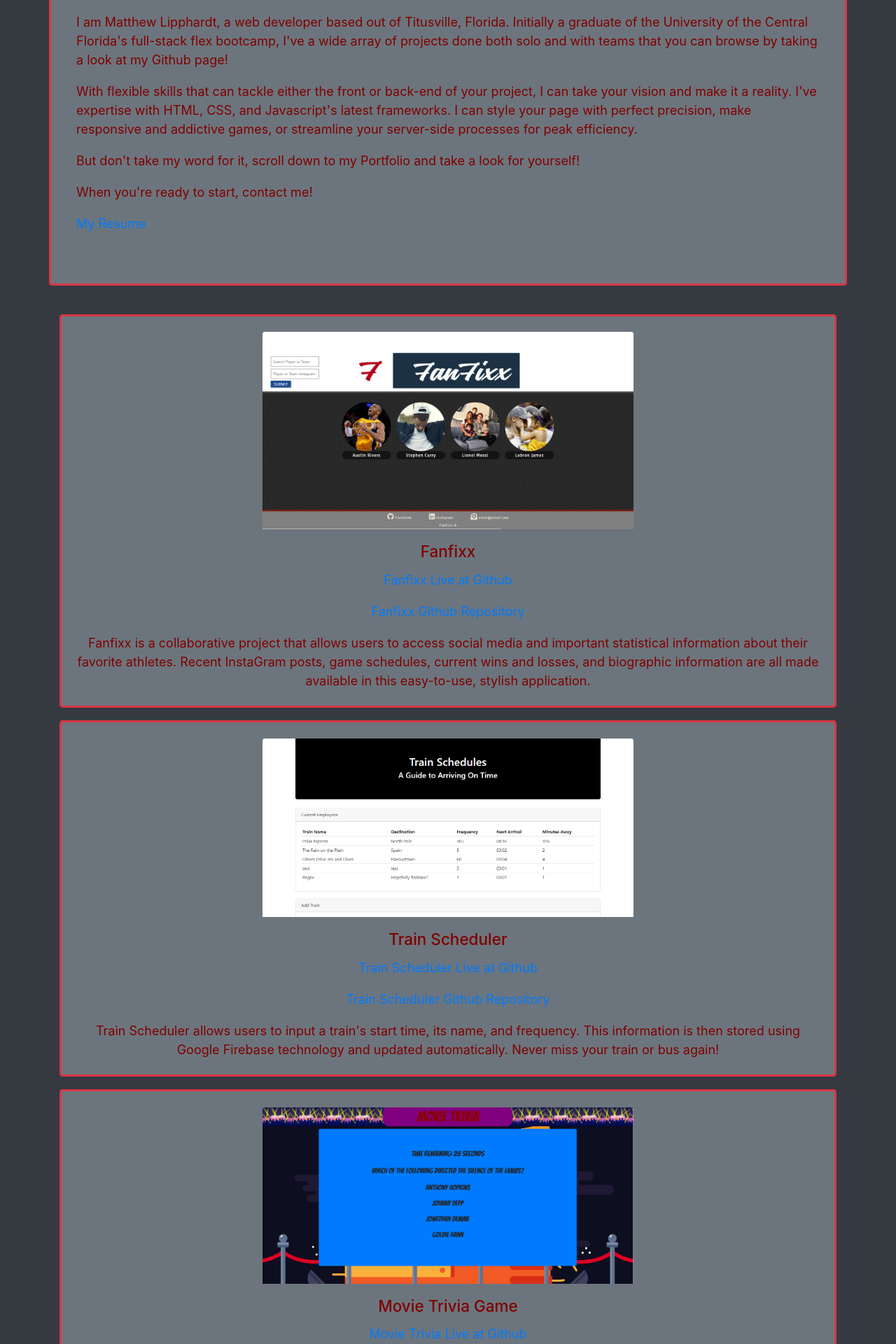
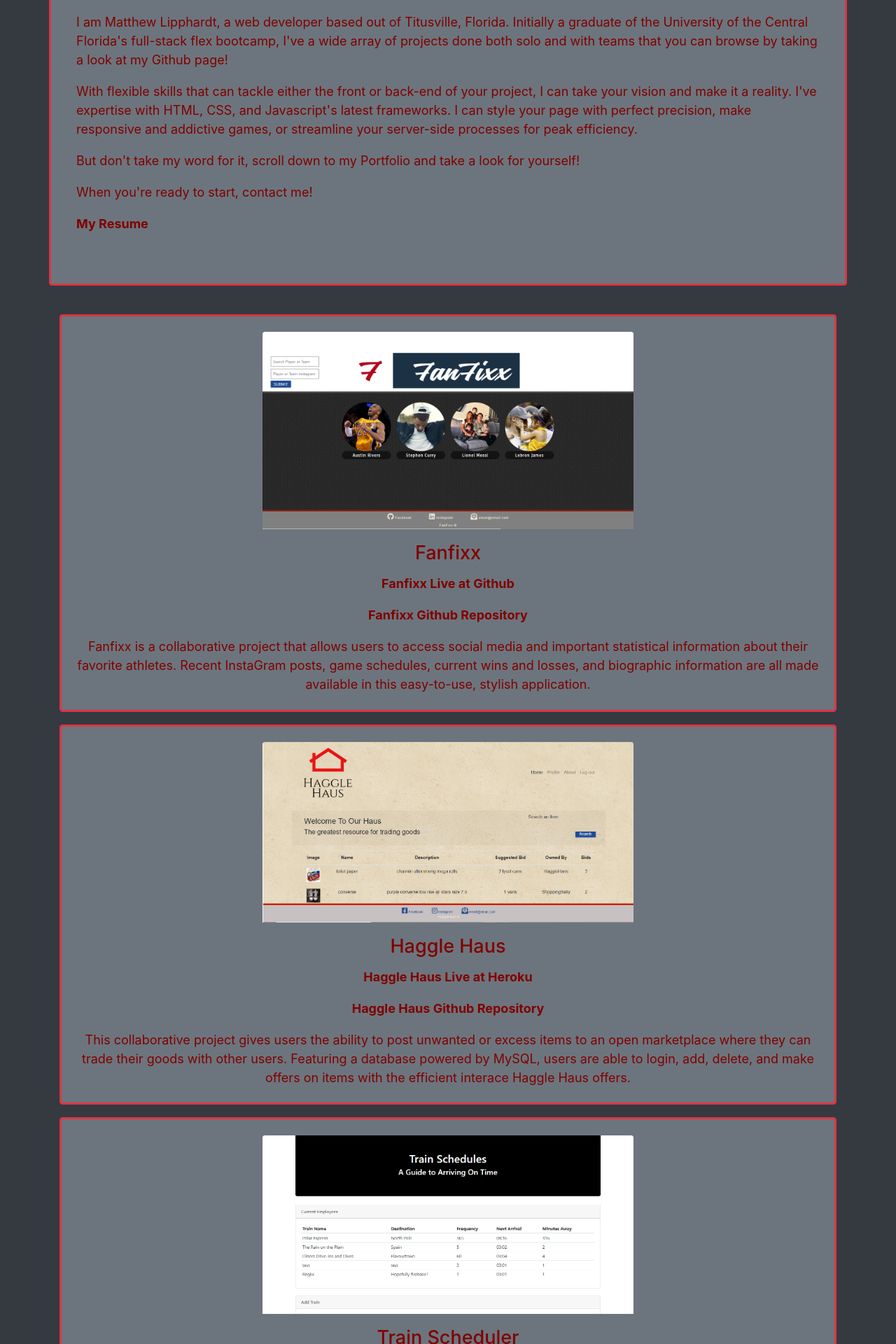
Before and after one commit to Mlipphardt/Portfolio-legacy, a PHP site: page /index.html in a window 1280 px wide. Shown: the part 920-2840 px from the top of the page at 70% size. Run offline with PHP 8.4, Linux system fonts and the light colour scheme.

Commit message:
Portfolio updated with latest project, link text recolored

```diff
--- a/assets/css/style.css
+++ b/assets/css/style.css
@@ -1,13 +1,18 @@
-*{
+* {
   color: maroon;
   font-size: large;
 }
 
-html{
+a {
+  color: maroon;
+  font-weight: bold;
+}
+
+html {
   min-height: 100%;
 }
 
-#banner{
+#banner {
   background: url("../images/matthewlipphardtbackground.jpg");
   height: 100vh;
   position: static;
@@ -19,7 +24,7 @@ html{
   align-items: flex-end;
 }
 
-.border{
+.border {
   border-width: 3px !important;
 }
 
@@ -36,7 +41,7 @@ footer {
   border-top: 2px solid maroon;
 }
 
-#name{
+#name {
   font-weight: bolder;
 }
 
--- a/index.html
+++ b/index.html
@@ -1,137 +1,246 @@
 <!DOCTYPE html>
 <html lang="en">
   <head>
-    <meta charset="UTF-8">
-    <meta name="viewport" content="width=device-width, initial-scale=1.0">
+    <meta charset="UTF-8" />
+    <meta name="viewport" content="width=device-width, initial-scale=1.0" />
     <!-- Bootstrap link -->
-    <link rel="stylesheet" href="https://stackpath.bootstrapcdn.com/bootstrap/4.1.3/css/bootstrap.min.css" integrity="sha384-MCw98/SFnGE8fJT3GXwEOngsV7Zt27NXFoaoApmYm81iuXoPkFOJwJ8ERdknLPMO" crossorigin="anonymous">
+    <link
+      rel="stylesheet"
+      href="https://stackpath.bootstrapcdn.com/bootstrap/4.1.3/css/bootstrap.min.css"
+      integrity="sha384-MCw98/SFnGE8fJT3GXwEOngsV7Zt27NXFoaoApmYm81iuXoPkFOJwJ8ERdknLPMO"
+      crossorigin="anonymous"
+    />
     <!-- Jquery link -->
-    <script src="https://code.jquery.com/jquery-3.4.1.min.js" integrity="sha256-CSXorXvZcTkaix6Yvo6HppcZGetbYMGWSFlBw8HfCJo="crossorigin="anonymous"></script>
+    <script
+      src="https://code.jquery.com/jquery-3.4.1.min.js"
+      integrity="sha256-CSXorXvZcTkaix6Yvo6HppcZGetbYMGWSFlBw8HfCJo="
+      crossorigin="anonymous"
+    ></script>
     <!-- Fade in for content -->
     <script src="./assets/javascript/fadein.js"></script>
     <!-- CSS Stylesheet -->
-    <link rel="stylesheet" href="./assets/css/style.css">
+    <link rel="stylesheet" href="./assets/css/style.css" />
 
     <title>Matthew Lipphardt | Web Developer</title>
-
   </head>
 
   <body>
-
-    <div id = "banner">
-        <div id = "namewrapper" class = "text-center bg-secondary border border-danger rounded p-2 m-2">
-            <h1 id = "name" class="display-4">Matthew Lipphardt</h1>
-            <h2 id = "name" class = "display-5">Web Developer</h2>
+    <div id="banner">
+      <div
+        id="namewrapper"
+        class="text-center bg-secondary border border-danger rounded p-2 m-2"
+      >
+        <h1 id="name" class="display-4">Matthew Lipphardt</h1>
+        <h2 id="name" class="display-5">Web Developer</h2>
       </div>
     </div>
 
-    <div class = "bg-dark">
-        <div class = "container">
+    <div class="bg-dark">
+      <div class="container">
+        <!-- Bio -->
+        <div class="row">
+          <div
+            class="col-md-12 jumbotron mx-auto mt-3 bg-secondary border border-danger rounded"
+          >
+            <p>
+              Are you looking for the chance to expand your brand, release a
+              killer app, or share your vision with the world? Then let's talk.
+            </p>
 
-            <!-- Bio -->
-            <div class = "row">
+            <p>
+              I am Matthew Lipphardt, a web developer based out of Titusville,
+              Florida. Initially a graduate of the University of the Central
+              Florida's full-stack flex bootcamp, I've a wide array of projects
+              done both solo and with teams that you can browse by taking a look
+              at my Github page!
+            </p>
 
-                <div class = "col-md-12 jumbotron mx-auto mt-3 bg-secondary border border-danger rounded">
+            <p>
+              With flexible skills that can tackle either the front or back-end
+              of your project, I can take your vision and make it a reality.
+              I've expertise with HTML, CSS, and Javascript's latest frameworks.
+              I can style your page with perfect precision, make responsive and
+              addictive games, or streamline your server-side processes for peak
+              efficiency.
+            </p>
 
-                    <p>Are you looking for the chance to expand your brand, release a killer app, or share your vision with the world? Then let's talk. </p>
-
-                    <p>I am Matthew Lipphardt, a web developer based out of Titusville, Florida. Initially a graduate of the University of the Central Florida's full-stack flex bootcamp, I've a wide array of projects done both solo and with teams that you can browse by taking a look at my Github page! </p>
-
-                    <p>With flexible skills that can tackle either the front or back-end of your project, I can take your vision and make it a reality. I've expertise with HTML, CSS, and Javascript's latest frameworks. I can style your page with perfect precision, make responsive and addictive games, or streamline your server-side processes for peak efficiency. </p>
-
-                    <p>But don't take my word for it, scroll down to my Portfolio and take a look for yourself!</p>
+            <p>
+              But don't take my word for it, scroll down to my Portfolio and
+              take a look for yourself!
+            </p>
 
             <p>When you're ready to start, contact me!</p>
 
             <a href="./assets/images/Matthew Lipphardt Resume.pdf">My Resume</a>
-
-
-
           </div>
-
         </div>
 
         <!-- Portfolio  -->
-            <div class = "row my-1">
-                <div class = "col-md-12">
-                    <div class="card bg-secondary text-center border border-danger rounded">
+        <div class="row my-1">
+          <div class="col-md-12">
+            <div
+              class="card bg-secondary text-center border border-danger rounded"
+            >
               <div class="card-body">
-                            <img class="card-img-top w-50 h-50" src="./assets/images/fanfixx.png" alt="Card image cap">
-                            <h5 class = "card-title mt-3"> Fanfixx </h5>
-                            <p class = "card-text"><a href="https://www.Mlipphardt.github.io/Fanfixx">Fanfixx Live at Github</a></p>
-                            <p class = "card-text"><a href="https://www.github.com/Mlipphardt/Fanfixx">Fanfixx Github Repository</a></p>
-                            <p class="card-text">Fanfixx is a collaborative project that allows users to access social media and important statistical information about their favorite athletes. Recent InstaGram posts, game schedules, current wins and losses, and biographic information are all made available in this easy-to-use, stylish application.</p>
+                <img
+                  class="card-img-top w-50 h-50"
+                  src="./assets/images/fanfixx.png"
+                  alt="Card image cap"
+                />
+                <h4 class="card-title mt-3">Fanfixx</h4>
+                <p class="card-text">
+                  <a href="https://www.Mlipphardt.github.io/Fanfixx"
+                    >Fanfixx Live at Github</a
+                  >
+                </p>
+                <p class="card-text">
+                  <a href="https://www.github.com/Mlipphardt/Fanfixx"
+                    >Fanfixx Github Repository</a
+                  >
+                </p>
+                <p class="card-text">
+                  Fanfixx is a collaborative project that allows users to access
+                  social media and important statistical information about their
+                  favorite athletes. Recent InstaGram posts, game schedules,
+                  current wins and losses, and biographic information are all
+                  made available in this easy-to-use, stylish application.
+                </p>
               </div>
             </div>
           </div>
         </div>
 
-            <div class = "row my-3">
-                <div class = "col-md-12">
-                    <div class="card bg-secondary text-center border border-danger rounded">
+        <div class="row my-3">
+          <div class="col-md-12">
+            <div
+              class="card bg-secondary text-center border border-danger rounded"
+            >
               <div class="card-body">
-                            <img class="card-img-top w-50 h-50" src="./assets/images/trainscheduler.png" alt="Card image cap">
-                            <h5 class = "card-title mt-3"> Train Scheduler </h5>
-                            <p class = "card-text"><a href="https://www.Mlipphardt.github.io/Train-Scheduler">Train Scheduler Live at Github</a></p>
-                            <p class = "card-text"><a href="https://www.github.com/Mlipphardt/Train-Scheduler">Train Scheduler Github Repository</a></p>
-                            <p class="card-text">Train Scheduler allows users to input a train's start time, its name, and frequency. This information is then stored using Google Firebase technology and updated automatically. Never miss your train or bus again!</p>
+                <img
+                  class="card-img-top w-50 h-50"
+                  src="./assets/images/hagglehaus.png"
+                  alt="Card image cap"
+                />
+                <h4 class="card-title mt-3">Haggle Haus</h4>
+                <p class="card-text">
+                  <a href="https://haggle-haus.herokuapp.com/"
+                    >Haggle Haus Live at Heroku</a
+                  >
+                </p>
+                <p class="card-text">
+                  <a href="https://github.com/cgrady3/Haggle-Haus"
+                    >Haggle Haus Github Repository</a
+                  >
+                </p>
+                <p class="card-text">
+                  This collaborative project gives users the ability to post
+                  unwanted or excess items to an open marketplace where they can
+                  trade their goods with other users. Featuring a database
+                  powered by MySQL, users are able to login, add, delete, and
+                  make offers on items with the efficient interace Haggle Haus
+                  offers.
+                </p>
               </div>
             </div>
           </div>
         </div>
 
-            <div class = "row my-3">
-                <div class = "col-md-12">
-                    <div class="card bg-secondary text-center border border-danger rounded">
+        <div class="row my-3">
+          <div class="col-md-12">
+            <div
+              class="card bg-secondary text-center border border-danger rounded"
+            >
               <div class="card-body">
-                            <img class="card-img-top w-50 h-50" src="./assets/images/MovieTrivia.png" alt="Card image cap">
-                            <h5 class = "card-title mt-3"> Movie Trivia Game </h5>
-                            <p class = "card-text"><a href="https://www.Mlipphardt.github.io/TriviaGame">Movie Trivia Live at Github</a></p>
-                            <p class = "card-text"><a href="https://www.github.com/Mlipphardt/TriviaGame">Movie Trivia Github Repository</a></p>
-                            <p class="card-text">This timed quiz challenges users on their knowledge of Hollwood trivia! Rendered in a stylish frame, this quiz demonstrates the use of time and interval functions and is also able to reset without reloading the page.</p>
+                <img
+                  class="card-img-top w-50 h-50"
+                  src="./assets/images/trainscheduler.png"
+                  alt="Card image cap"
+                />
+                <h4 class="card-title mt-3">Train Scheduler</h4>
+                <p class="card-text">
+                  <a href="https://www.Mlipphardt.github.io/Train-Scheduler"
+                    >Train Scheduler Live at Github</a
+                  >
+                </p>
+                <p class="card-text">
+                  <a href="https://www.github.com/Mlipphardt/Train-Scheduler"
+                    >Train Scheduler Github Repository</a
+                  >
+                </p>
+                <p class="card-text">
+                  Train Scheduler allows users to input a train's start time,
+                  its name, and frequency. This information is then stored using
+                  Google Firebase technology and updated automatically. Never
+                  miss your train or bus again!
+                </p>
               </div>
             </div>
           </div>
         </div>
 
         <!-- Contact Form -->
-            <div class = "row mt-5">
-                <div class = "col-md-12 jumbotron bg-secondary border border-danger rounded">
+        <div class="row mt-5">
+          <div
+            class="col-md-12 jumbotron bg-secondary border border-danger rounded"
+          >
             <h1 class="display-4">Contact Me</h1>
-                    <ul class = "links">
-                        <li>Github: <a href="https://www.github.com/Mlipphardt">Mlipphardt</a></li>
-                        <li>Linkedin: <a href="https://www.linkedin.com/in/matthew-lipphardt-8b2356135/">Matthew Lipphardt</a></li>
+            <ul class="links">
+              <li>
+                Github:
+                <a href="https://www.github.com/Mlipphardt">Mlipphardt</a>
+              </li>
+              <li>
+                Linkedin:
+                <a
+                  href="https://www.linkedin.com/in/matthew-lipphardt-8b2356135/"
+                  >Matthew Lipphardt</a
+                >
+              </li>
             </ul>
-                    <form action = "https://formspree.io/xvoaylbe" method = "post">
+            <form action="https://formspree.io/xvoaylbe" method="post">
               <div class="form-group">
                 <label for="email">Email address</label>
-                        <input type="email" class="form-control" name = "_replyto" id="email" placeholder="name@example.com">
+                <input
+                  type="email"
+                  class="form-control"
+                  name="_replyto"
+                  id="email"
+                  placeholder="name@example.com"
+                />
               </div>
               <div class="form-group">
                 <label for="message">Send me a message!</label>
-                            <textarea class="form-control" name = "message" id="message" rows="3"></textarea>
+                <textarea
+                  class="form-control"
+                  name="message"
+                  id="message"
+                  rows="3"
+                ></textarea>
               </div>
               <button type="submit" class="btn btn-primary">Submit</button>
-
             </form>
-
           </div>
         </div>
-
       </div>
     </div>
     <footer>
       <div class="links">
         <span mb-1>
           <a href="./assets/images/Matthew Lipphardt Resume.pdf">Resume | </a>
-            <a href="https://www.github.com/Mlipphardt">Mlipphardt on Github | </a>
-            <a href="https://www.linkedin.com/in/matthew-lipphardt-8b2356135/">LinkedIn | </a>
+          <a href="https://www.github.com/Mlipphardt"
+            >Mlipphardt on Github |
+          </a>
+          <a href="https://www.linkedin.com/in/matthew-lipphardt-8b2356135/"
+            >LinkedIn |
+          </a>
           <a href="https://www.facebook.com/matthew.lipphardt.1">Facebook</a>
         </span>
-            <br>
-            <span>Phone: 321-663-1251 | Email: matthewlipphardt@gmail.com | 3245 Alamanda Court, Titusville, FL 32780 </span>
+        <br />
+        <span
+          >Phone: 321-663-1251 | Email: matthewlipphardt@gmail.com | 3245
+          Alamanda Court, Titusville, FL 32780
+        </span>
       </div>
     </footer>
   </body>
-
 </html>
```
Also changed, not shown: assets/images/hagglehaus.png (added). Lines whose indentation alone changed are shown as unchanged.
